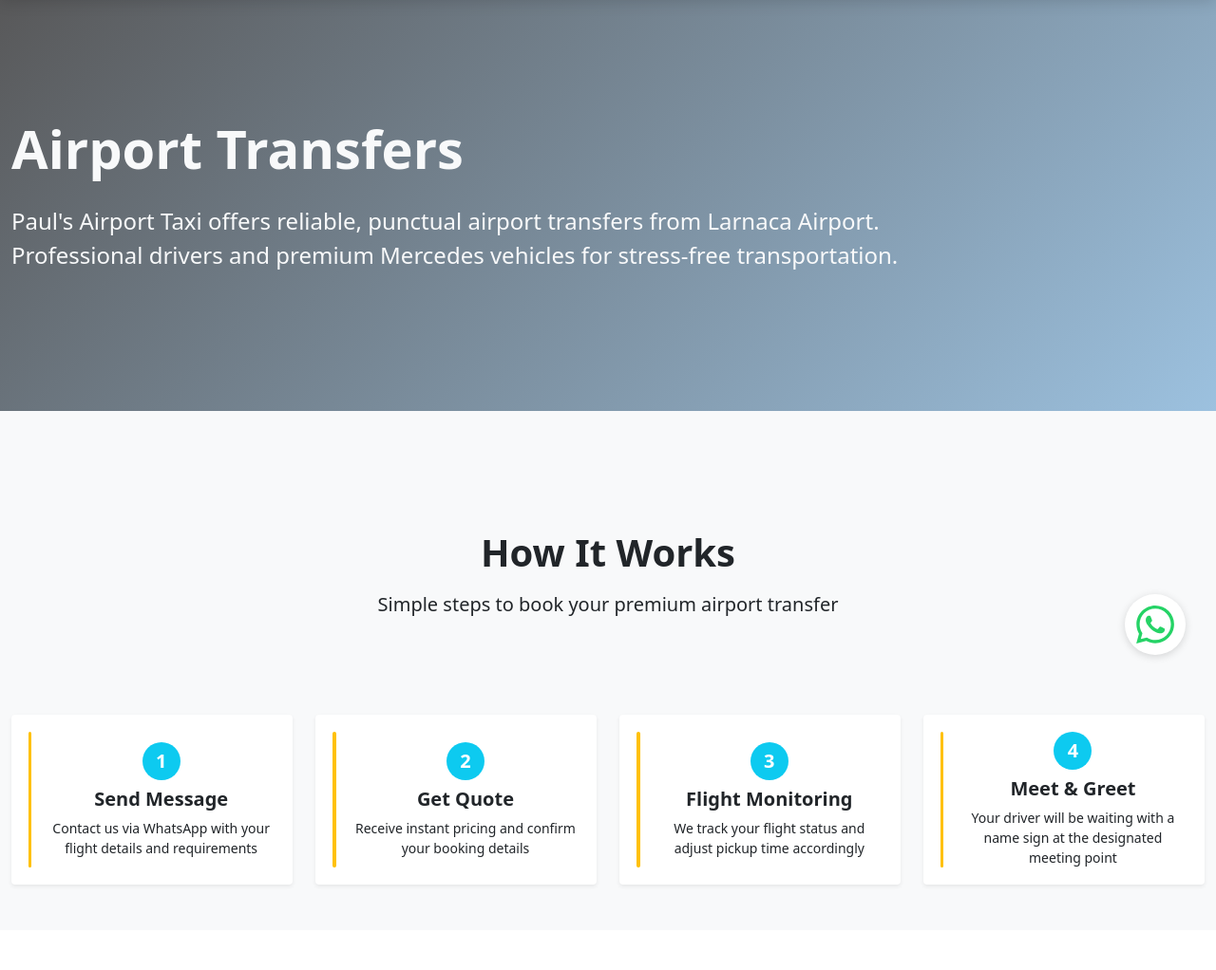
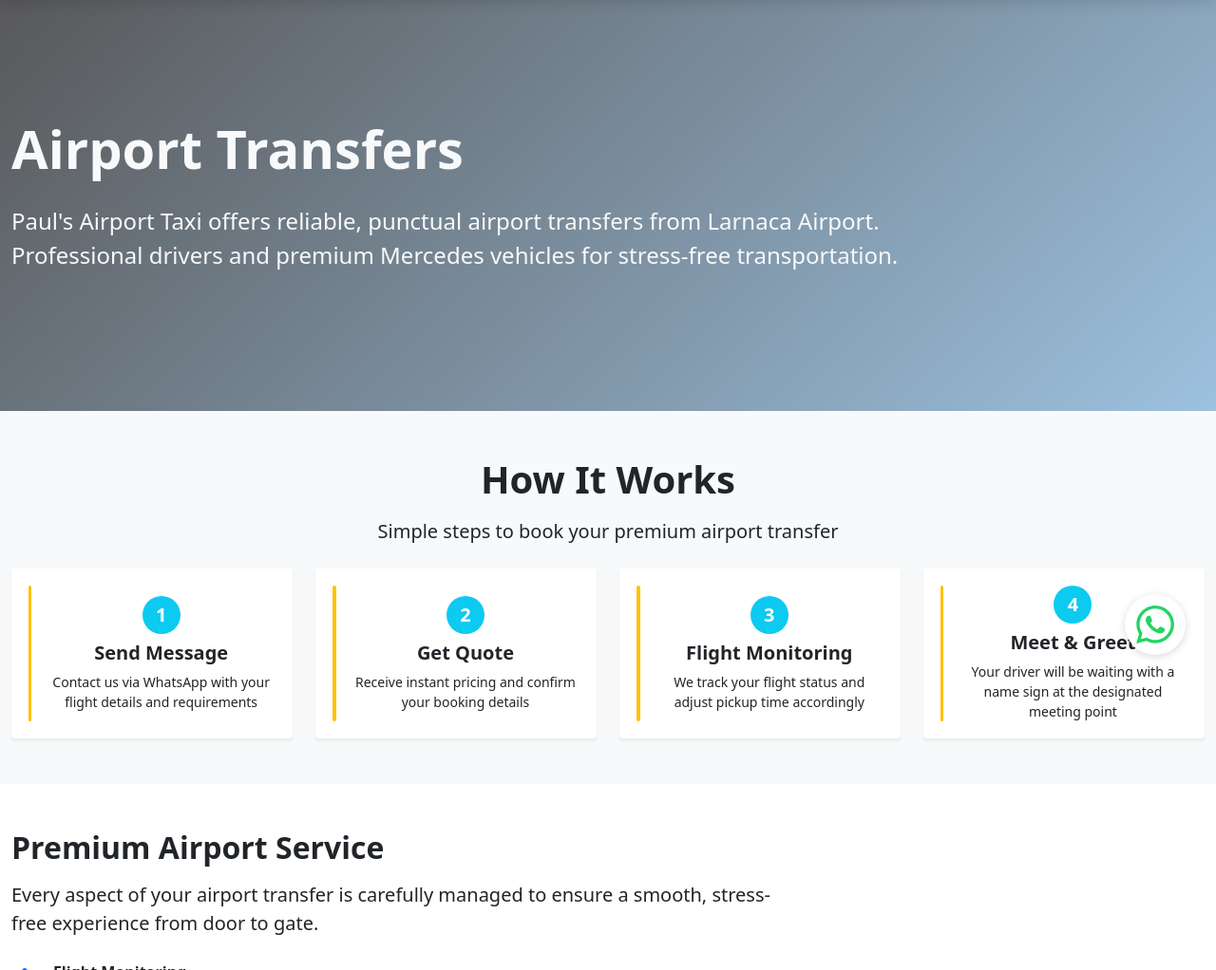
Before and after one commit to savvas3602/pavlos-taxi, a website built with Vite: page index.html in a window 1280 px wide. Shown: the part 78-1100 px from the top of the page at 95% size. Built offline with nearby package versions, Linux system fonts and the light colour scheme; files whose address does not match are found by name.

Commit message:
Reduces 'How it works' size in fleet.html

```diff
--- a/index.html
+++ b/index.html
@@ -32,8 +32,7 @@
 <!-- Page subject section -->
 
 <!-- How It Works section -->
-<div class="container-fluid bg-light text-dark d-flex flex-column align-items-center justify-content-center pt-5 pb-2"
-     style="min-height: 40vh;">
+<div class="container-fluid bg-light text-dark d-flex flex-column align-items-center justify-content-center pt-5 pb-2">
     <h2 class="display-6 fw-bold mb-3">How It Works</h2>
     <p class="lead fs-5 text-center">Simple steps to book your premium airport transfer</p>
 </div>
```
